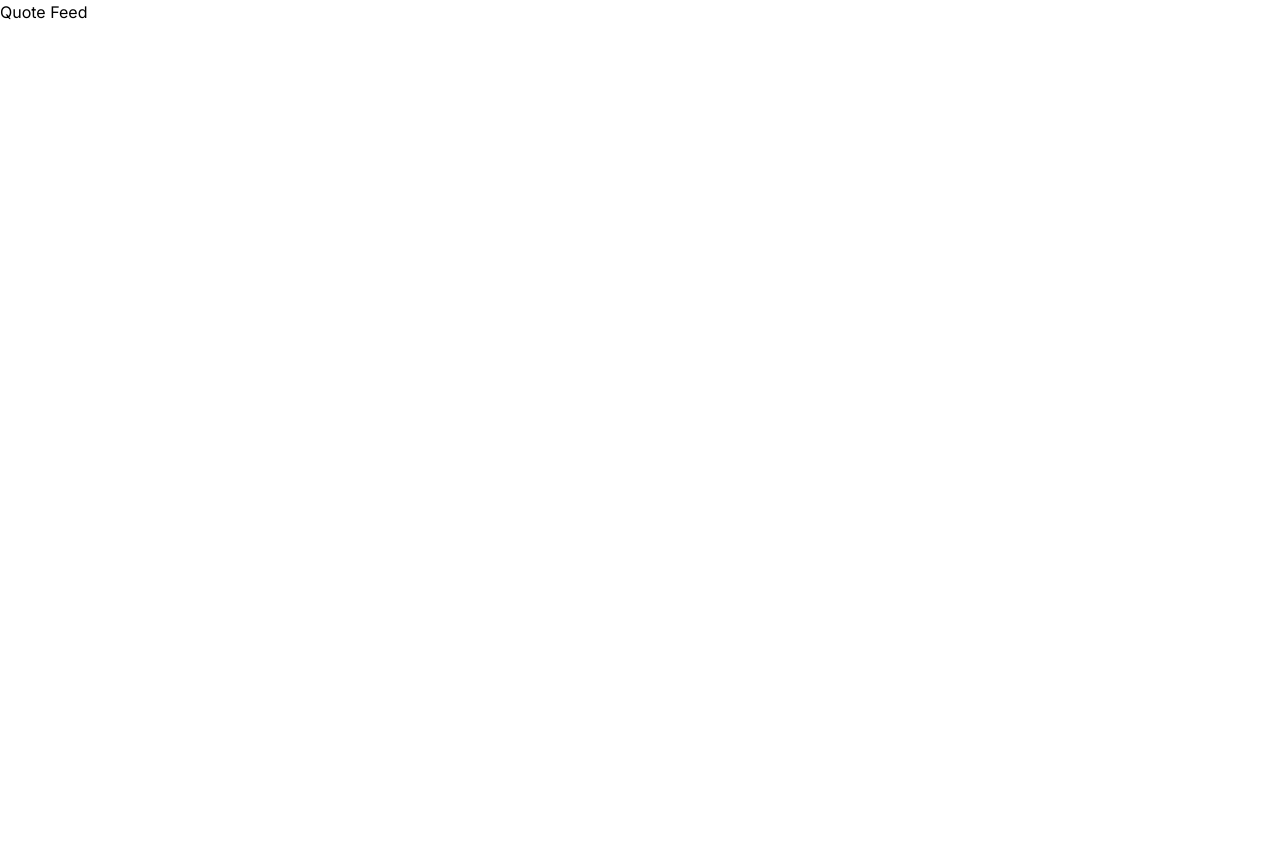
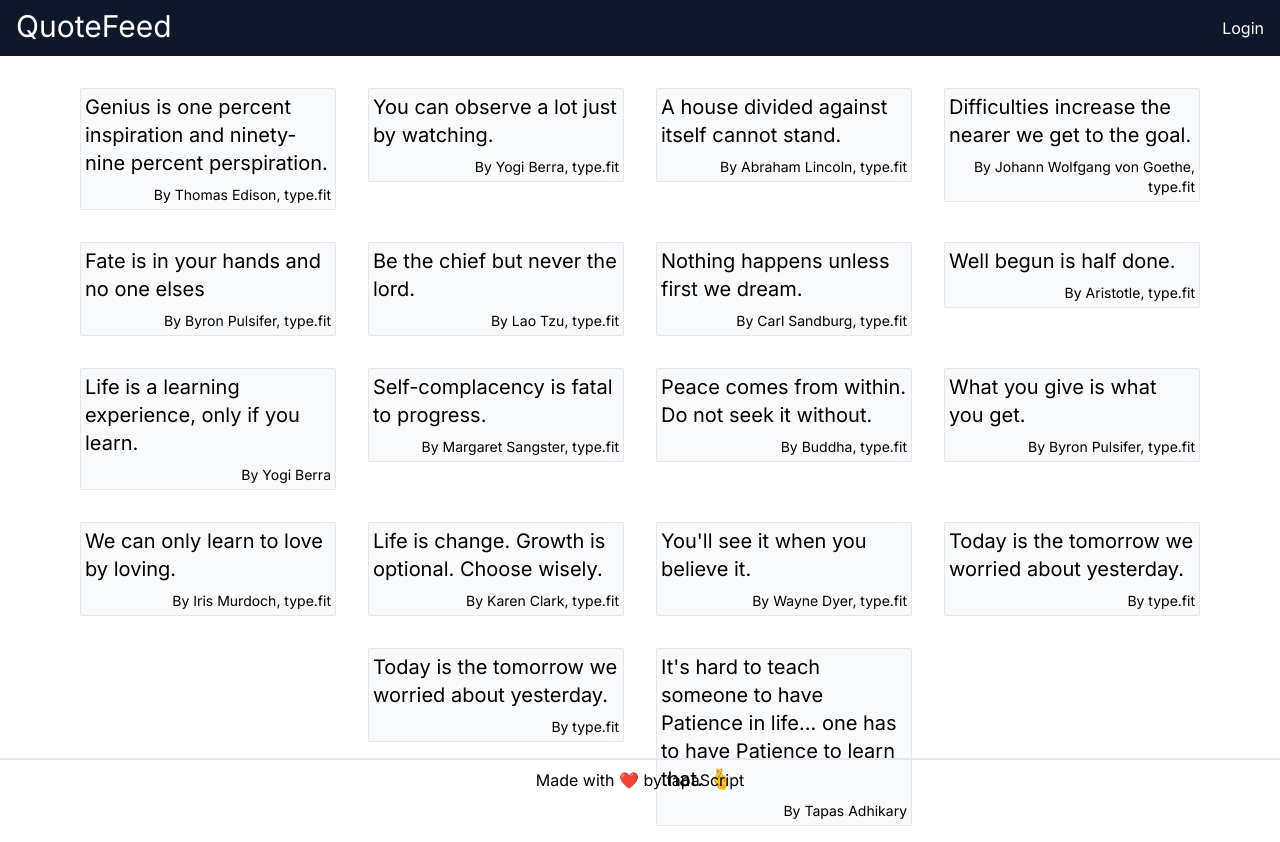
Before and after one commit to tapascript/next-quotes, a Next.js app: page / in a window 1280 px wide. Before the commit the page ends 800 px from the top, so only its background shows below. Built offline with nearby package versions, Linux system fonts and the light colour scheme.

Commit message:
The home page header footer and cards done

```diff
--- a/src/app/layout.js
+++ b/src/app/layout.js
@@ -2,16 +2,24 @@ import { Inter } from "next/font/google";
 import "./globals.css";
 
 const inter = Inter({ subsets: ["latin"] });
+import Header from "@/components/Header";
+import Footer from "@/components/Footer";
 
 export const metadata = {
-  title: "Quote Feed",
+  title: "QuoteFeed",
   description: "A Quote Feed created with Next.js",
 };
 
 export default function RootLayout({ children }) {
   return (
     <html lang="en">
-      <body className={inter.className}>{children}</body>
+      <body className={inter.className}>
+        <div className="flex flex-col h-screen">
+          <Header />
+          {children}
+          <Footer />
+        </div>
+      </body>
     </html>
   );
 }
--- a/src/app/page.js
+++ b/src/app/page.js
@@ -1,6 +1,10 @@
+import { getAllQuotes } from "@/db/quotes";
+import QuoteList from "@/components/QuoteList";
 
 export default function Home() {
+  const quotes = getAllQuotes();
+
   return (
-    <div>Quote Feed</div>
+    <QuoteList quotes={quotes} />
   );
 }
--- /dev/null
+++ b/src/components/Footer.jsx
@@ -0,0 +1,11 @@
+import Link from "next/link"
+
+const Footer = () => {
+  return (
+    <div className="text-center border-t-2 absolute bottom-0 w-full">
+      <p className="my-2">Made with ❤️ by <Link href="https://youtube.com/@tapasadhikary" target="_blank">tapaScript</Link></p>
+    </div>
+  )
+}
+
+export default Footer
--- /dev/null
+++ b/src/components/Header.jsx
@@ -0,0 +1,12 @@
+import Link from "next/link";
+
+const Header = () => {
+  return (
+    <nav className="flex justify-between bg-slate-900 text-white p-2">
+      <h1 className="text-3xl mx-2">QuoteFeed</h1>
+      <Link href="/login" className="m-2">Login</Link>
+    </nav>
+  )
+}
+
+export default Header
--- /dev/null
+++ b/src/components/QuoteCard.jsx
@@ -0,0 +1,13 @@
+
+const QuoteCard = ({quote}) => {
+  return (
+    <div className="m-4 border border-gray-200 p-1 rounded-sm flex flex-col w-64 h-auto bg-gray-50 transition ease-in-out delay-150 hover:-translate-y-1 hover:scale-110 duration-300 ">
+      <p className="text-xl mb-auto">{quote.text}</p>
+      <p className="text-sm text-right mt-2">
+        By {quote.author}
+      </p>
+    </div>
+  )
+}
+
+export default QuoteCard
--- /dev/null
+++ b/src/components/QuoteList.jsx
@@ -0,0 +1,16 @@
+import QuoteCard from "./QuoteCard";
+import Link from "next/link";
+
+const QuoteList = ({ quotes }) => {
+  return (
+    <div className="flex flex-wrap justify-center m-4">
+      {quotes.map((quote) => (
+        <Link key={quote.id} href={`/quotes/${quote.id}`}>
+          <QuoteCard quote={quote} />
+        </Link>
+      ))}
+    </div>
+  );
+};
+
+export default QuoteList;
--- a/src/db/quotes.js
+++ b/src/db/quotes.js
@@ -83,6 +83,11 @@ const quotes = [
     "id": crypto.randomUUID(),
     "text": "Today is the tomorrow we worried about yesterday.",
     "author":  "type.fit"
+  },
+  {
+    "id": crypto.randomUUID(),
+    "text": "It's hard to teach someone to have Patience in life… one has to have Patience to learn that. 🫰",
+    "author":  "Tapas Adhikary"
   }
 ];
 
```
